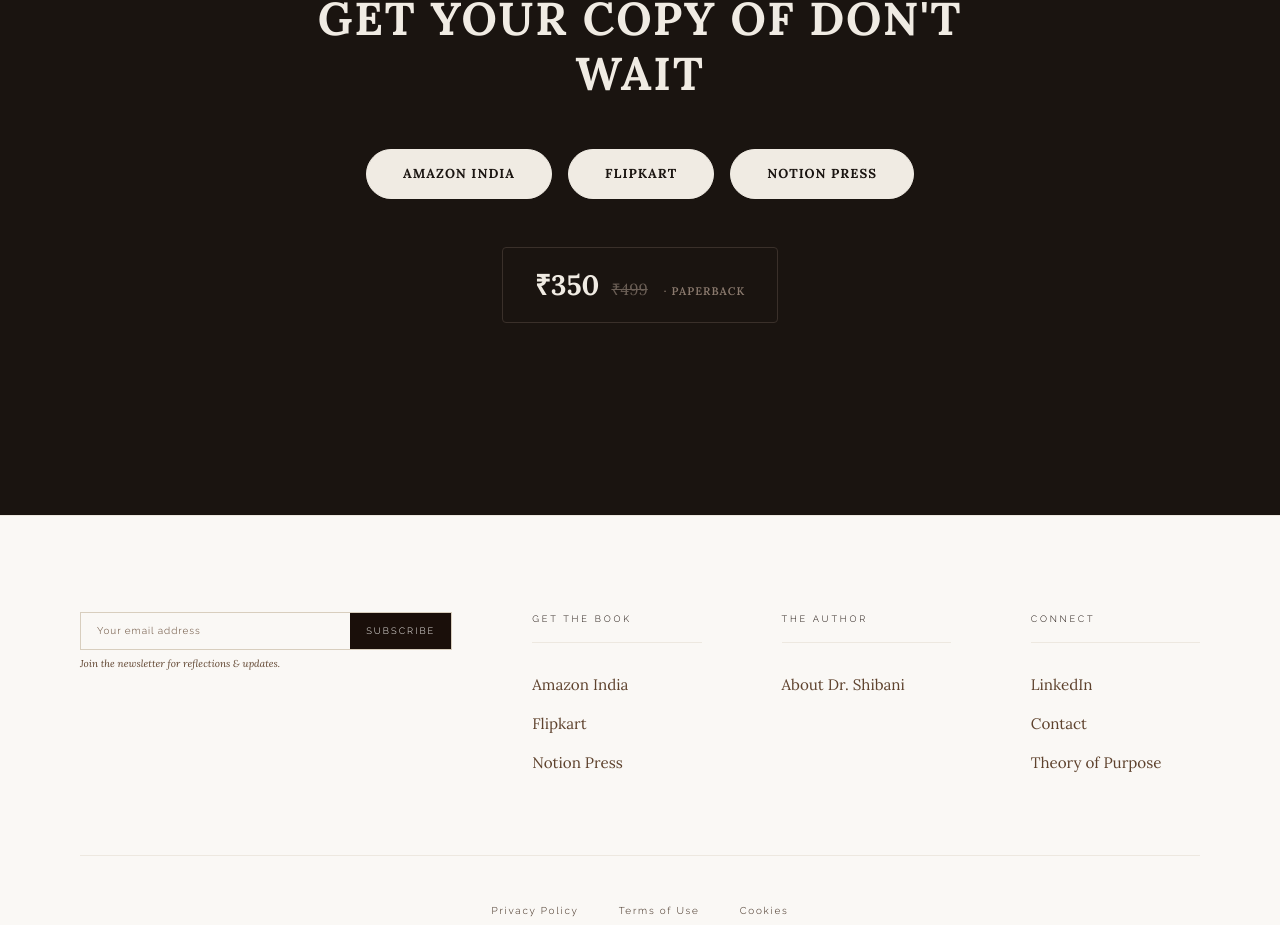
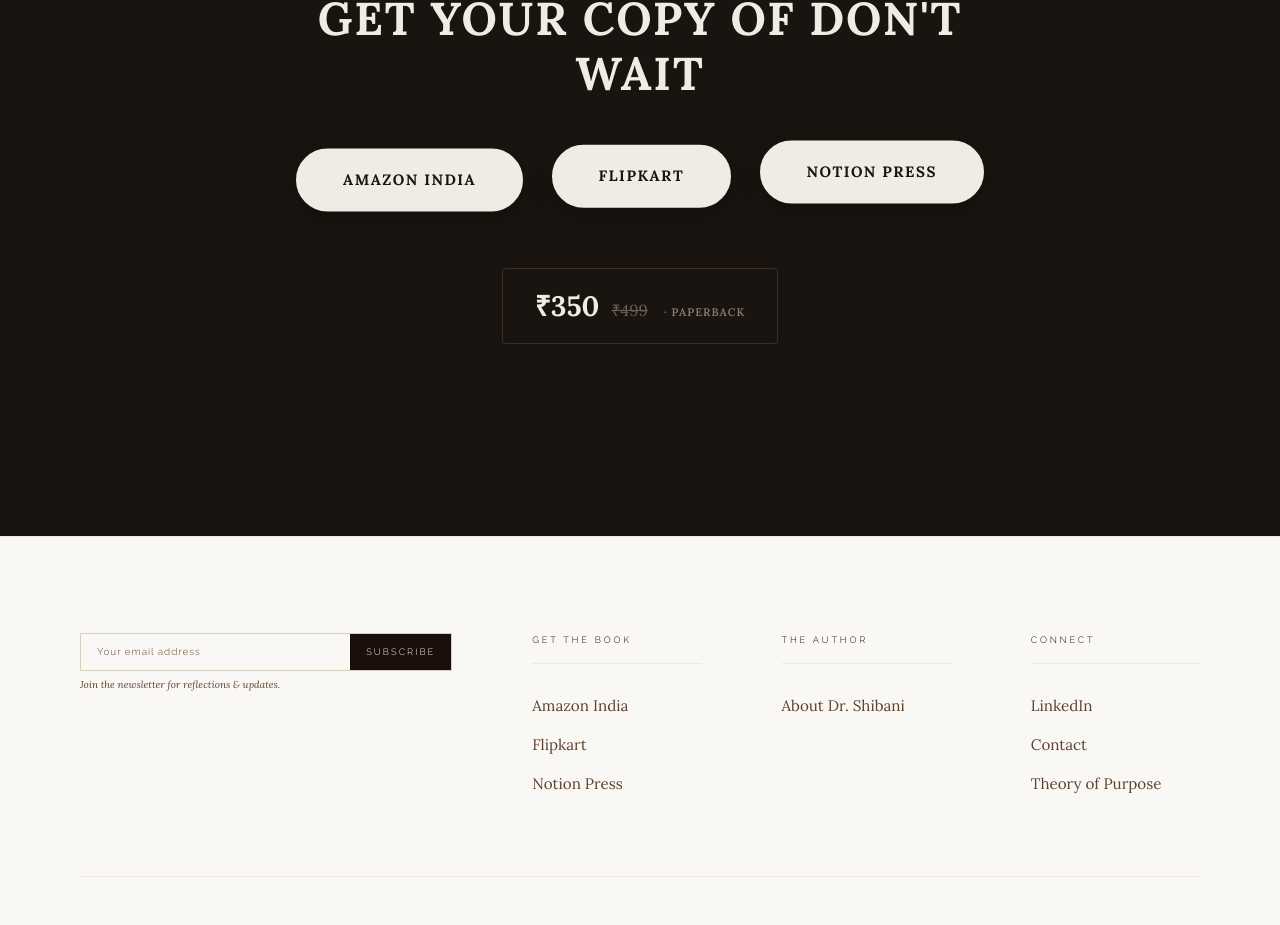
Before and after one commit to artdoesit/Dr-Shibani-, a React (Vite) app: page / in a window 1280 px wide. Shown: the part 9110-10035 px from the top of the page. Built offline with nearby package versions, Linux system fonts and the light colour scheme; a web font is replaced by a local one.

Commit message:
Animate Buy section pill buttons with floating keyframe animation and larger size

```diff
--- a/src/App.css
+++ b/src/App.css
@@ -1433,3 +1433,41 @@
   text-align: center;
   width: 100%;
 }
+
+/* ── FLOATING BUY PILL BUTTONS ─────────────────────────────────────────────── */
+@keyframes floatPill {
+  0%, 100% {
+    transform: translateY(0px);
+  }
+  50% {
+    transform: translateY(-9px);
+  }
+}
+
+.buy-pill-btn {
+  display: inline-flex;
+  align-items: center;
+  gap: 0.6rem;
+  padding: 1.15rem 2.8rem;
+  background: #f0ebe3;
+  color: #1a1410;
+  border-radius: 50px;
+  font-size: 15px;
+  font-weight: 700;
+  letter-spacing: 0.1em;
+  text-transform: uppercase;
+  text-decoration: none;
+  border: 2px solid #f0ebe3;
+  box-shadow: 0 8px 25px rgba(0, 0, 0, 0.25);
+  animation: floatPill 3.6s ease-in-out infinite;
+  transition: all 0.35s cubic-bezier(0.16, 1, 0.3, 1);
+}
+
+.buy-pill-btn:hover {
+  background: transparent !important;
+  color: #f0ebe3 !important;
+  border-color: #f0ebe3 !important;
+  transform: translateY(-12px) scale(1.06) !important;
+  box-shadow: 0 16px 35px rgba(240, 235, 227, 0.25) !important;
+  animation-play-state: paused;
+}
--- a/src/App.jsx
+++ b/src/App.jsx
@@ -964,44 +964,24 @@
           style={{
             display: "flex",
             flexWrap: "wrap",
-            gap: "1rem",
+            gap: "1.8rem",
             justifyContent: "center",
-            marginBottom: "3rem",
+            marginBottom: "3.5rem",
           }}
         >
           {[
             { label: "Amazon India",  href: "https://www.amazon.in/Dont-Wait-Shibani/dp/B0BTT2Y55J" },
             { label: "Flipkart",      href: "https://www.flipkart.com/don-t-wait/p/itmf8320aba391e1" },
             { label: "Notion Press",  href: "https://notionpress.com/in/read/don-t-wait?srsltid=AfmBOoo1pNDa04KNX_VYLzygNtzUH7RX5nxUnBiJ81SqkJs7iFqjgXx9"  },
-          ].map(({ label, href }) => (
+          ].map(({ label, href }, idx) => (
             <a
               key={label}
               href={href}
               target="_blank"
               rel="noreferrer"
+              className="buy-pill-btn"
               style={{
-                display: "inline-flex",
-                alignItems: "center",
-                gap: "0.5rem",
-                padding: "0.9rem 2.25rem",
-                background: "#f0ebe3",
-                color: "#1a1410",
-                borderRadius: "50px",
-                fontSize: "13px",
-                fontWeight: "700",
-                letterSpacing: "0.08em",
-                textTransform: "uppercase",
-                textDecoration: "none",
-                transition: "all 0.2s ease",
-                border: "1.5px solid #f0ebe3",
-              }}
-              onMouseEnter={(e) => {
-                e.currentTarget.style.background = "transparent";
-                e.currentTarget.style.color       = "#f0ebe3";
-              }}
-              onMouseLeave={(e) => {
-                e.currentTarget.style.background = "#f0ebe3";
-                e.currentTarget.style.color       = "#1a1410";
+                animationDelay: `${idx * 0.6}s`,
               }}
             >
               {label}
--- a/src/index.css
+++ b/src/index.css
@@ -425,3 +425,41 @@
   text-align: center;
   width: 100%;
 }
+
+/* ── FLOATING BUY PILL BUTTONS ─────────────────────────────────────────────── */
+@keyframes floatPill {
+  0%, 100% {
+    transform: translateY(0px);
+  }
+  50% {
+    transform: translateY(-9px);
+  }
+}
+
+.buy-pill-btn {
+  display: inline-flex;
+  align-items: center;
+  gap: 0.6rem;
+  padding: 1.15rem 2.8rem;
+  background: #f0ebe3;
+  color: #1a1410;
+  border-radius: 50px;
+  font-size: 15px;
+  font-weight: 700;
+  letter-spacing: 0.1em;
+  text-transform: uppercase;
+  text-decoration: none;
+  border: 2px solid #f0ebe3;
+  box-shadow: 0 8px 25px rgba(0, 0, 0, 0.25);
+  animation: floatPill 3.6s ease-in-out infinite;
+  transition: all 0.35s cubic-bezier(0.16, 1, 0.3, 1);
+}
+
+.buy-pill-btn:hover {
+  background: transparent !important;
+  color: #f0ebe3 !important;
+  border-color: #f0ebe3 !important;
+  transform: translateY(-12px) scale(1.06) !important;
+  box-shadow: 0 16px 35px rgba(240, 235, 227, 0.25) !important;
+  animation-play-state: paused;
+}
```
Also changed, not shown: 1 other file (tests, documents, lock files or other folders).
